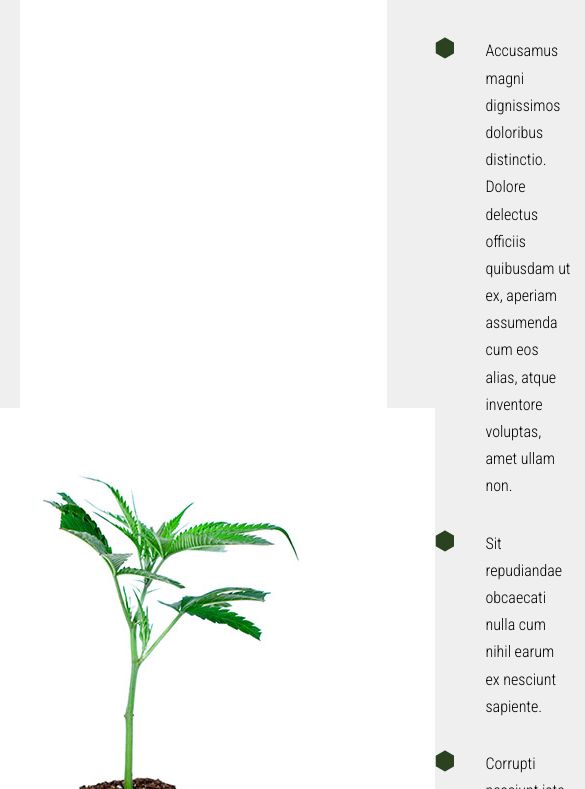
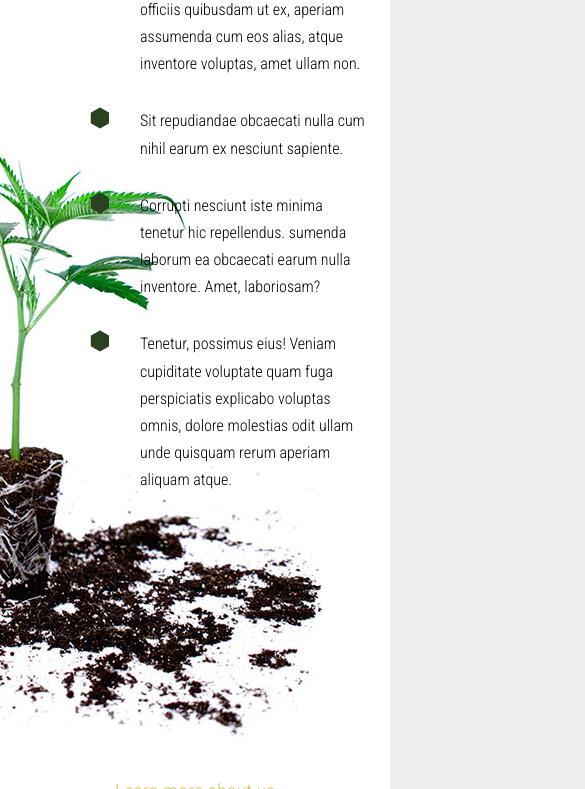
Before and after one commit to victoria-jones/SOTE-website, a website: page index.html in a window 390 px wide. Shown: the part 1211-2000 px from the top of the page, 585 px wide, since content can reach past the window. Drawn offline with Linux system fonts and the light colour scheme.

Commit message:
homepage responsive styles

```diff
--- a/index.html
+++ b/index.html
@@ -72,7 +72,7 @@
                 <div class="clones__info">
                     <h2 class="clones__header header-2">We have the most reliable cannabis clones</h2>
 
-                    <ul class="clones_list list">
+                    <ul class="clones__list list">
                         <li class="clones__item list__item">Accusamus magni dignissimos doloribus distinctio. Dolore delectus officiis quibusdam ut ex, aperiam assumenda cum eos alias, atque inventore voluptas, amet ullam non.</li>
                         <li class="clones__item list__item">Sit repudiandae obcaecati nulla cum nihil earum ex nesciunt sapiente.</li>
                         <li class="clones__item list__item">Corrupti nesciunt iste minima tenetur hic repellendus. sumenda laborum ea obcaecati earum nulla inventore. Amet, laboriosam?</li>
--- a/scss/abstract/_mixins.scss
+++ b/scss/abstract/_mixins.scss
@@ -1,3 +1,5 @@
+
+/* BOX SHADOWS */
 @mixin box-shadow-light {
     box-shadow: 0 1rem 2rem rgba($color-black, .5);
 }
@@ -9,3 +11,33 @@
 @mixin box-shadow-pushed {
     box-shadow: 0 .5rem 1.5rem rgba($color-black, .8);
 }
+
+/* MEDIA QUERIES */
+/***********
+$breakpoints:
+    - phone-small   300px
+    - phone         600px
+    - tab-port      900px
+    - tab-land      1200px
+    - big-desktop   1800px
+
+EM used here (do not change to different measurement)
+1em === 16px
+***********/
+@mixin respond($breakpoint) {
+    @if $breakpoint == phone-small {
+        @media only screen and (max-width: 18.75em) { @content };   //300px
+    }
+    @if $breakpoint == phone {
+        @media only screen and (max-width: 37.5em) { @content };    //600px
+    }
+    @if $breakpoint == tab-port {
+        @media only screen and (max-width: 56.25em) { @content };   //900px
+    }
+    @if $breakpoint == tab-land {
+        @media only screen and (max-width: 75em) { @content };      //1200px
+    }
+    @if $breakpoint == big-desktop {
+        @media only screen and (min-width: 112.5em) { @content };   //1800px
+    }
+}
--- a/scss/base/_base.scss
+++ b/scss/base/_base.scss
@@ -30,4 +30,8 @@ body {
     padding: 2rem;
     //not part of browser reset
     background-color: $color-grey-light;
+
+    @include respond(phone) {
+        padding: 0;
+    }
 }
--- a/scss/components/_link.scss
+++ b/scss/components/_link.scss
@@ -23,4 +23,7 @@
         background-position: initial;
         color: $color-white;
     }
+    &:active {
+        transform: scale(.9);
+    }
 }
--- a/scss/layout/_nav.scss
+++ b/scss/layout/_nav.scss
@@ -39,6 +39,15 @@
     &__social-nav {
         flex-grow: 1;
         text-align: right;
+    }
+
+    @include respond(tab-port) {
+        &__social-nav, &__img-holder {
+            flex-grow: 1;
+        }
+        &__img-holder {
+            text-align: left;
+        }
     }
 
 }
--- a/scss/pages/_home.scss
+++ b/scss/pages/_home.scss
@@ -7,6 +7,18 @@
     flex-direction: column;
     justify-content: center;
     align-items: center;
+
+    @include respond(tab-port) {
+        &__img {
+            transform: scale(.6);
+        }
+    }
+
+    @include respond(phone) {
+        &__img {
+            transform: scale(.4);
+        }
+    }
 }
 
 .clones {
@@ -25,10 +37,60 @@
         justify-content: center;
         align-items: center;
         padding: 7rem 5rem;
+        overflow: hidden;
+        position: relative;
+        z-index: 1;
     }
 
     &__info {
         max-width: 50rem;
+    }
+
+    @include respond(tab-land) {
+        &__container {
+            padding: 7rem 0;
+        }
+        &__img {
+            margin-left: -20%;
+        }
+    }
+
+    @include respond (tab-port) {
+
+        &__container {
+            //display: block;
+            width: 100%;
+        }
+        &__img {
+            position: absolute;
+            left: -14rem;
+            top: 12rem;
+        }
+        &__info {
+            position: relative;
+            display: flex;
+            flex-direction: column;
+            max-width: 100%;
+            margin: 0 2rem;
+        }
+        &__list, &__header {
+            align-self: flex-end;
+            width: 80%;
+        }
+        &__link {
+            align-self: center;
+            margin-top: 25rem;
+        }
+    }
+
+    @include respond(phone) {
+        &__img {
+            top: 36rem;
+            left: -20rem;
+        }
+        &__header {
+            width: 100%;
+        }
     }
 
     // torn paper edges
```
Also changed, not shown: css/main.css.
